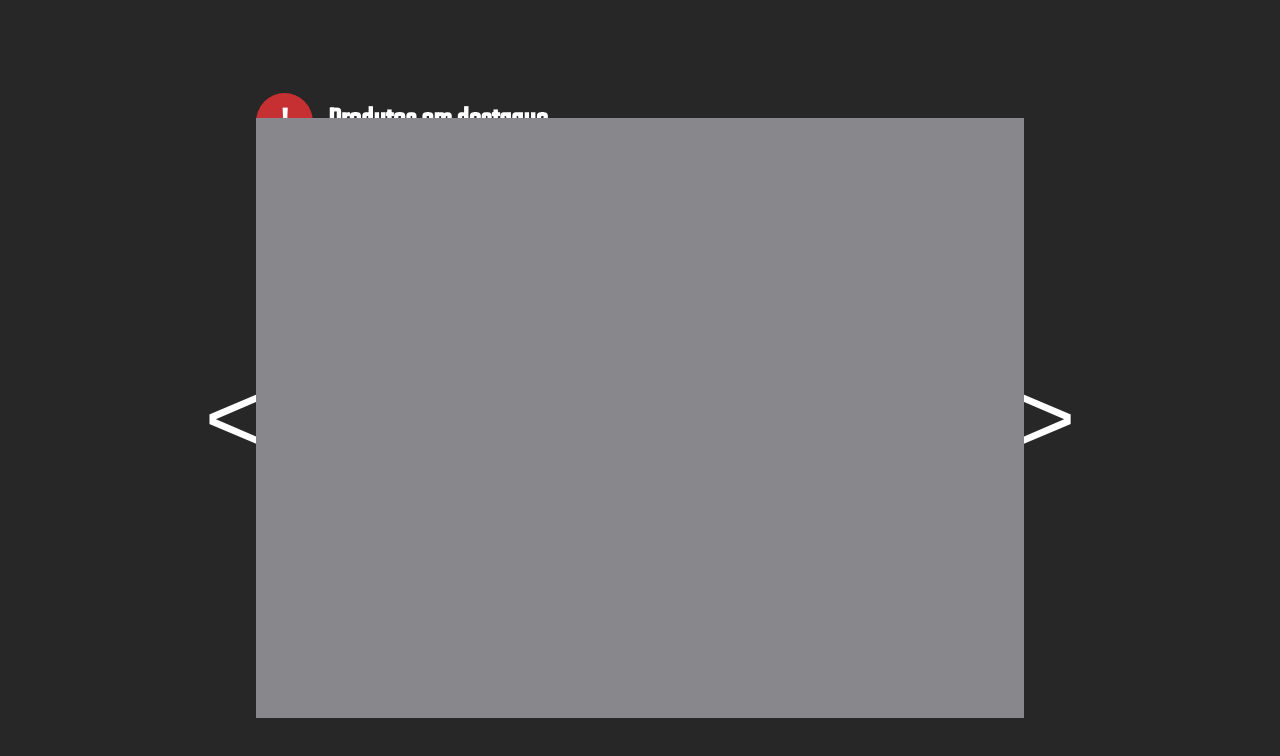
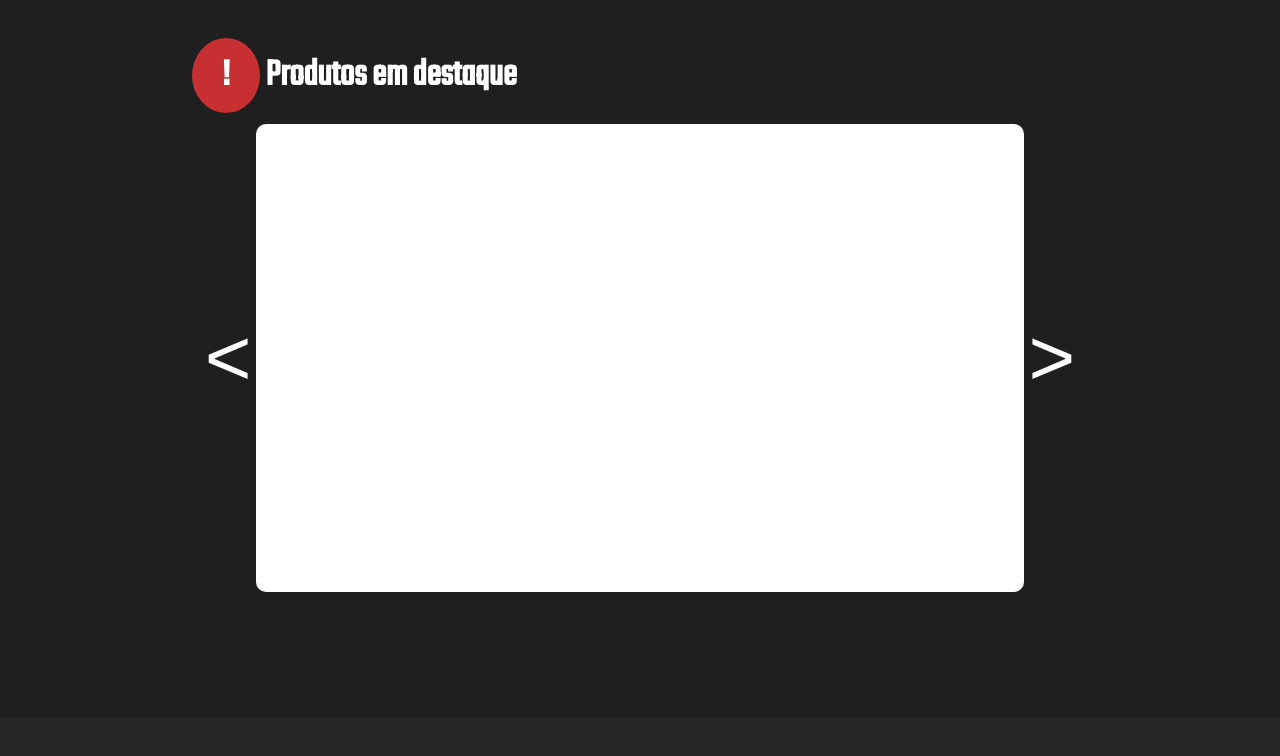
Before and after one commit to caamag/E-commerce, a plain HTML site: page home.html in a window 1280 px wide. Shown: the part 482-1238 px from the top of the page. After the commit the page ends 1200 px from the top, so only its background shows below. Drawn offline with Linux system fonts and the light colour scheme.

Commit message:
fazedno slider

```diff
--- a/css/style.css
+++ b/css/style.css
@@ -135,99 +135,71 @@ body{
     line-height: 80px;
 }
 
+/*----------------------Slider-------------------------*/
 
-/*Slider container*/
 
-.slider-container{
+.slider-content{
     position: relative;
     width: 100%;
-    height: 80vh;
-    margin-top: 100px;
-    margin-bottom: 100px;
+    height: 90vh;
+    background-color: rgb(31, 31, 31);
 }
 
 .slider-txt{
-    width: 60%;
+    width: 70%;
     margin: 0 auto;
-    color: white;
-    font-size: 1.4rem;
+    padding-top: 50px;
+    font-size: 1.6rem;
     font-family: 'Pixelify Sans', sans-serif;
     font-family: 'Teko', sans-serif;
+    color: white;
 }
 
 .slider-txt span{
     background-color: rgb(199, 48, 51);
-    padding-left: 25px;
-    padding-right: 25px;
-    padding-top: 5px;
-    padding-bottom: 5px;
+    padding: 10px 30px 10px 30px;
     border-radius: 100%;
-    margin-right: 10px;
 }
-
 
 .slider{
     position: absolute;
-    display: flex;
+    overflow: hidden;
     width: 60%;
-    height: 600px;
-    left: 0px;
+    height: 65%;
     top: 0px;
     bottom: 0px;
+    left: 0px;
     right: 0px;
     margin: auto;
-    z-index: 1;
+    background-color: white;
+    border-radius: 10px;
+}
+
+.slider-content button{
+    position: absolute;
+    top: 0px;
+    bottom: 0px;
+    font-size: 5rem;
+    background: none;
+    border: none;
+    color: white;
+    cursor: pointer;
+    transition: 250ms;
+}
+
+.slider-content button:hover{
+    scale: 1.15;
+}
+
+.nxt-btn{
+    right: 16%;
 }
 
 .prev-btn{
-    position: absolute;
-    top: 0px;
-    bottom: 0px;
     left: 16%;
-    font-size: 6rem;
-    background: none;
-    border: none;
-    cursor: pointer;
-    transition: 250ms;
-    color: white;
-}
-
-.nxt-btn{
-    position: absolute;
-    right: 16%;
-    top: 0px;
-    bottom: 0px;
-    font-size: 6rem;
-    background: none;
-    border: none;
-    cursor: pointer;
-    transition: 250ms;
-    color: white;
-}
-
-.prev-btn:hover, .nxt-btn:hover{
-    scale: 1.15;
 }
 
 .slide{
-    flex: 0 0 100%;
+    width: 100%;
+    height: 100%;
 }
-
-.slider :nth-child(1) {
-    background-color: rgb(136, 136, 140);
-}
-
-.slider :nth-child(2) {
-    background-color: rgb(40, 129, 129);
-    display: none;
-}
-
-.slider :nth-child(3) {
-    background-color: brown;
-    display: none;
-}
-
-.slider :nth-child(4) {
-    background-color: blueviolet;
-    display: none;
-}
--- a/home.html
+++ b/home.html
@@ -73,7 +73,7 @@
 
     </section>
 
-    <section class="slider-container">
+    <section class="slider-content">
 
         <div class="slider-txt">
 
@@ -82,9 +82,6 @@
         </div>
 
         <div class="background"></div>
-
-            <button class="prev-btn"><</button>
-            <button class="nxt-btn">></button>
 
         <div class="slider">
 
@@ -114,6 +111,9 @@
 
         </div>
 
+        <button class="nxt-btn">></button>
+        <button class="prev-btn"><</button>
+
     </section>
 
 </body>
--- a/js/index.js
+++ b/js/index.js
@@ -32,3 +32,39 @@ navXButton.addEventListener('click', () => {
 
 
 //slider
+
+const slides = document.querySelectorAll('.slide');
+const prevBtn = document.querySelector('.prev-btn');
+const nxtBtn = document.querySelector('.nxt-btn');
+
+let currentSlide = 0;
+
+function showSlide (slideIndex) {
+
+    slides.forEach((slide, index) => {
+
+        if (index === slideIndex) {
+            slide.style.display = 'block';
+        } else{
+            slide.style.display = 'none';
+        }
+
+    });
+
+};
+
+prevBtn.addEventListener('click', () => {
+
+    currentSlide = (currentSlide - 1 + slides.length) % slides.length;
+    showSlide(currentSlide);
+
+});
+
+nxtBtn.addEventListener('click', () => {
+
+    currentSlide = (currentSlide + 1) % slides.length;
+    showSlide(currentSlide);
+
+});
+
+showSlide(currentSlide);
```
Lines whose indentation alone changed are shown as unchanged.
